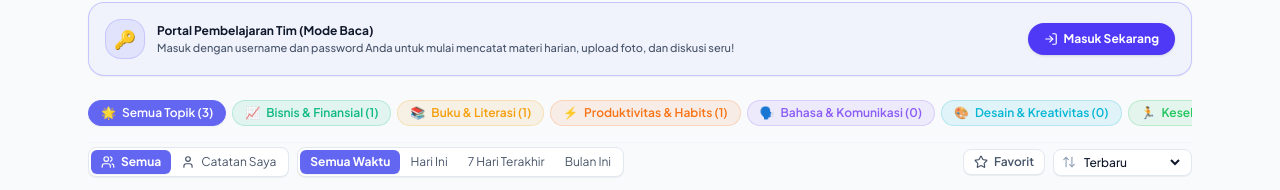
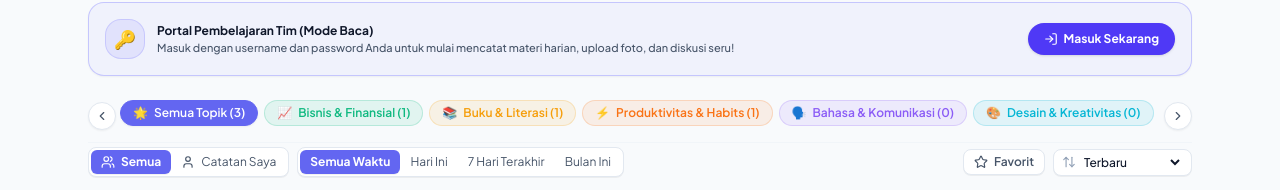
Before and after one commit to moriaakanen/daily-learning-tracker, a Next.js app: page / in a window 1280 px wide. Shown: the part 271-461 px from the top of the page. Built offline with nearby package versions, Linux system fonts and the light colour scheme; no server answers; the database is empty.

Commit message:
feat: custom-themed CSS delete topic modal, include log categories like Database in popular topics ranking, and add scroll navigation buttons (< and >) for topic filter bar

```diff
--- a/src/app/page.tsx
+++ b/src/app/page.tsx
@@ -170,7 +170,8 @@ export default function Home() {
 
   const categoriesList = useMemo(() => {
     const defaultNames = DEFAULT_CATEGORIES.map((c) => c.name);
-    const allNames = Array.from(new Set([...defaultNames, ...customCategories]));
+    const logCategories = logs.map((l) => l.category?.trim()).filter(Boolean) as string[];
+    const allNames = Array.from(new Set([...defaultNames, ...logCategories, ...customCategories]));
 
     // Sort dynamically by most learned topic (descending count), then alphabetically
     return allNames.sort((a, b) => {
@@ -181,7 +182,7 @@ export default function Home() {
       }
       return a.localeCompare(b);
     });
-  }, [customCategories, categoryCounts]);
+  }, [customCategories, logs, categoryCounts]);
 
   const allTags = useMemo(() => {
     const tagSet = new Set<string>();
--- a/src/components/FilterBar.tsx
+++ b/src/components/FilterBar.tsx
@@ -1,7 +1,19 @@
 'use client';
 
-import React, { useState } from 'react';
-import { Star, ArrowUpDown, Users, User as UserIcon, Plus, X, Check } from 'lucide-react';
+import React, { useState, useRef } from 'react';
+import {
+  Star,
+  ArrowUpDown,
+  Users,
+  User as UserIcon,
+  Plus,
+  X,
+  Check,
+  ChevronLeft,
+  ChevronRight,
+  Trash2,
+  AlertTriangle,
+} from 'lucide-react';
 import { FilterState, DateFilter, User } from '@/types';
 import { getTopicTheme } from '@/lib/topicTheme';
 
@@ -33,6 +45,9 @@ export function FilterBar({
 }: FilterBarProps) {
   const [showAddTopic, setShowAddTopic] = useState(false);
   const [newTopicName, setNewTopicName] = useState('');
+  const [topicToDelete, setTopicToDelete] = useState<string | null>(null);
+
+  const topicScrollRef = useRef<HTMLDivElement>(null);
 
   const dateOptions: { label: string; value: DateFilter; emoji: string }[] = [
     { label: 'Semua Waktu', value: 'all', emoji: '🗓️' },
@@ -61,13 +76,40 @@ export function FilterBar({
     setShowAddTopic(false);
   };
 
+  const scrollTopicLeft = () => {
+    if (topicScrollRef.current) {
+      topicScrollRef.current.scrollBy({ left: -220, behavior: 'smooth' });
+    }
+  };
+
+  const scrollTopicRight = () => {
+    if (topicScrollRef.current) {
+      topicScrollRef.current.scrollBy({ left: 220, behavior: 'smooth' });
+    }
+  };
+
   return (
     <div className="mb-4 space-y-2.5 w-full">
-      {/* Topik Labels bar with Emojis + Dynamic Counts + Tambah Topik + Hapus Topik Tambahan */}
-      <div className="flex items-center gap-1.5 overflow-x-auto pb-1.5 scrollbar-none w-full">
+      {/* Topik Labels Row with Scroll Buttons (< and >) */}
+      <div className="relative flex items-center w-full gap-1">
+        {/* Tombol Geser Kiri (<) */}
+        <button
+          type="button"
+          onClick={scrollTopicLeft}
+          className="p-1.5 rounded-full border border-[var(--gh-border)] bg-[var(--gh-surface)] hover:bg-[var(--gh-surface-hover)] text-[var(--gh-text-secondary)] hover:text-[var(--gh-text-primary)] shadow-xs shrink-0 transition-all cursor-pointer z-10 active:scale-95"
+          title="Geser daftar topik ke kiri (<)"
+        >
+          <ChevronLeft className="w-3.5 h-3.5" />
+        </button>
+
+        {/* Scrollable Topics Container */}
+        <div
+          ref={topicScrollRef}
+          className="flex items-center gap-1.5 overflow-x-auto pb-1.5 scrollbar-none w-full scroll-smooth"
+        >
           <button
             onClick={() => onFilterChange({ selectedCategory: 'All' })}
-          className={`px-3 py-1 rounded-full text-xs font-semibold whitespace-nowrap transition-all border flex items-center gap-1.5 cursor-pointer ${
+            className={`px-3 py-1 rounded-full text-xs font-semibold whitespace-nowrap transition-all border flex items-center gap-1.5 cursor-pointer shrink-0 ${
               filter.selectedCategory === 'All'
                 ? 'bg-[var(--gh-accent)] text-white border-[var(--gh-accent)] shadow-xs'
                 : 'bg-[var(--gh-surface)] text-[var(--gh-text-secondary)] hover:text-[var(--gh-text-primary)] border-[var(--gh-border)]'
@@ -112,9 +154,7 @@ export function FilterBar({
                     type="button"
                     onClick={(e) => {
                       e.stopPropagation();
-                    if (confirm(`Hapus kategori topik tambahan "${cat}"?`)) {
-                      onDeleteCategory(cat);
-                    }
+                      setTopicToDelete(cat);
                     }}
                     className="ml-1.5 -mr-1 p-0.5 rounded-full bg-black/15 dark:bg-white/25 hover:bg-rose-500 hover:text-white text-current transition-colors cursor-pointer inline-flex items-center justify-center shadow-2xs"
                     title={`Hapus kategori "${cat}" (Kategori Tambahan)`}
@@ -139,6 +179,17 @@ export function FilterBar({
           )}
         </div>
 
+        {/* Tombol Geser Kanan (>) */}
+        <button
+          type="button"
+          onClick={scrollTopicRight}
+          className="p-1.5 rounded-full border border-[var(--gh-border)] bg-[var(--gh-surface)] hover:bg-[var(--gh-surface-hover)] text-[var(--gh-text-secondary)] hover:text-[var(--gh-text-primary)] shadow-xs shrink-0 transition-all cursor-pointer z-10 active:scale-95"
+          title="Geser daftar topik ke kanan (>)"
+        >
+          <ChevronRight className="w-3.5 h-3.5" />
+        </button>
+      </div>
+
       {/* Modal / Dialog Tambah Topik Kustom */}
       {showAddTopic && (
         <form
@@ -154,7 +205,7 @@ export function FilterBar({
             autoFocus
             value={newTopicName}
             onChange={(e) => setNewTopicName(e.target.value)}
-            placeholder="Misal: Psikologi, Sejarah, Desain UI..."
+            placeholder="Misal: Database, Psikologi, UI/UX..."
             className="flex-1 bg-[var(--gh-bg)] border border-[var(--gh-border)] rounded-md px-2.5 py-1 text-xs text-[var(--gh-text-primary)] placeholder-[var(--gh-text-tertiary)] focus:outline-none focus:border-[var(--gh-accent)] font-medium"
           />
           <button
@@ -171,6 +222,50 @@ export function FilterBar({
             <X className="w-4 h-4" />
           </button>
         </form>
+      )}
+
+      {/* Modal Konfirmasi Hapus Topik Berdesain Tema CSS Khusus */}
+      {topicToDelete && (
+        <div className="fixed inset-0 z-50 flex items-center justify-center p-4 bg-black/60 backdrop-blur-xs animate-in fade-in duration-150">
+          <div className="bg-[var(--gh-surface)] border border-[var(--gh-border)] rounded-2xl p-5 max-w-sm w-full shadow-2xl space-y-4 animate-in zoom-in-95 duration-150">
+            <div className="flex items-start gap-3">
+              <div className="w-10 h-10 rounded-xl bg-rose-500/10 border border-rose-500/20 flex items-center justify-center text-lg shrink-0">
+                🗑️
+              </div>
+              <div className="space-y-1">
+                <h3 className="text-sm font-bold text-[var(--gh-text-primary)]">
+                  Hapus Kategori Topik?
+                </h3>
+                <p className="text-xs text-[var(--gh-text-secondary)] leading-relaxed">
+                  Apakah Anda yakin ingin menghapus topik <strong className="text-[var(--gh-text-primary)]">&quot;{topicToDelete}&quot;</strong>? Catatan yang menggunakan topik ini akan tetap aman tersimpan.
+                </p>
+              </div>
+            </div>
+
+            <div className="flex items-center justify-end gap-2 pt-2 border-t border-[var(--gh-border)]">
+              <button
+                type="button"
+                onClick={() => setTopicToDelete(null)}
+                className="px-3.5 py-1.5 rounded-full border border-[var(--gh-border)] bg-[var(--gh-bg)] hover:bg-[var(--gh-surface-hover)] text-xs font-bold text-[var(--gh-text-secondary)] transition-colors cursor-pointer"
+              >
+                Batal
+              </button>
+              <button
+                type="button"
+                onClick={() => {
+                  if (onDeleteCategory && topicToDelete) {
+                    onDeleteCategory(topicToDelete);
+                  }
+                  setTopicToDelete(null);
+                }}
+                className="flex items-center gap-1.5 px-4 py-1.5 rounded-full bg-rose-500 hover:bg-rose-600 text-white text-xs font-bold shadow-sm shadow-rose-500/20 transition-all cursor-pointer active:scale-95"
+              >
+                <Trash2 className="w-3.5 h-3.5" />
+                <span>Hapus Topik</span>
+              </button>
+            </div>
+          </div>
+        </div>
       )}
 
       {/* Filter Options Bar: Users + Date Filter + Favorit + Sort */}
```
Lines whose indentation alone changed are shown as unchanged.
